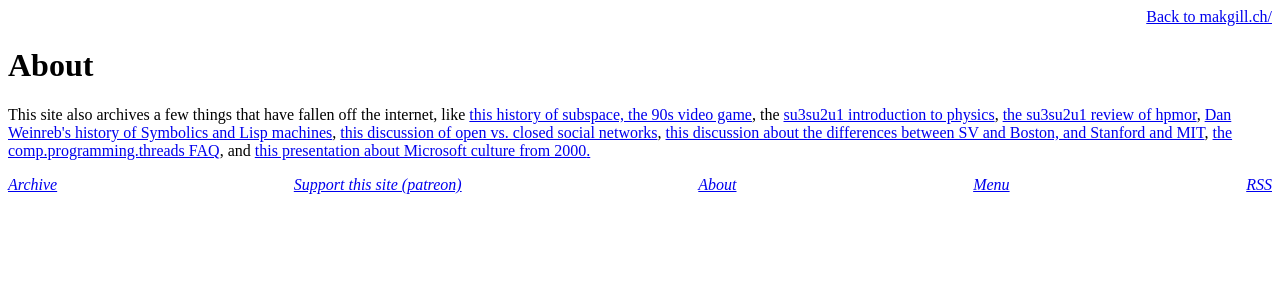
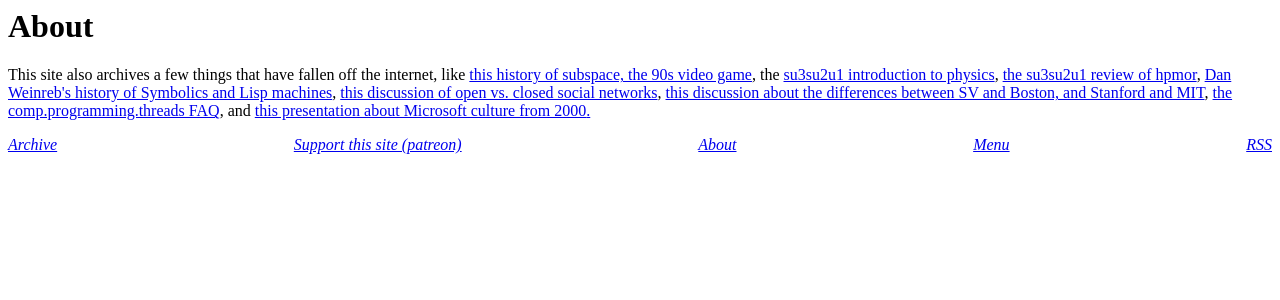
Before and after one commit to derykmakgill/website, a Jekyll site: the page built from _pages/about.md, in a window 1280 px wide. Shown: the top 300 px of the page. Built offline with Jekyll 4.4.1, drawn with Linux system fonts in a browser that asks for light colours.

Commit message:
Update page.html

```diff
--- a/_layouts/page.html
+++ b/_layouts/page.html
@@ -1,7 +1,7 @@
 ---
 layout: default
 ---
-<div align="right"><a href="/">Back to makgill.ch/</a></div>
+<!---<div align="right"><a href="/">Back to makgill.ch/</a></div>--->
  {%- if page.title -%}
     <h1 class="page-title">
 
```
